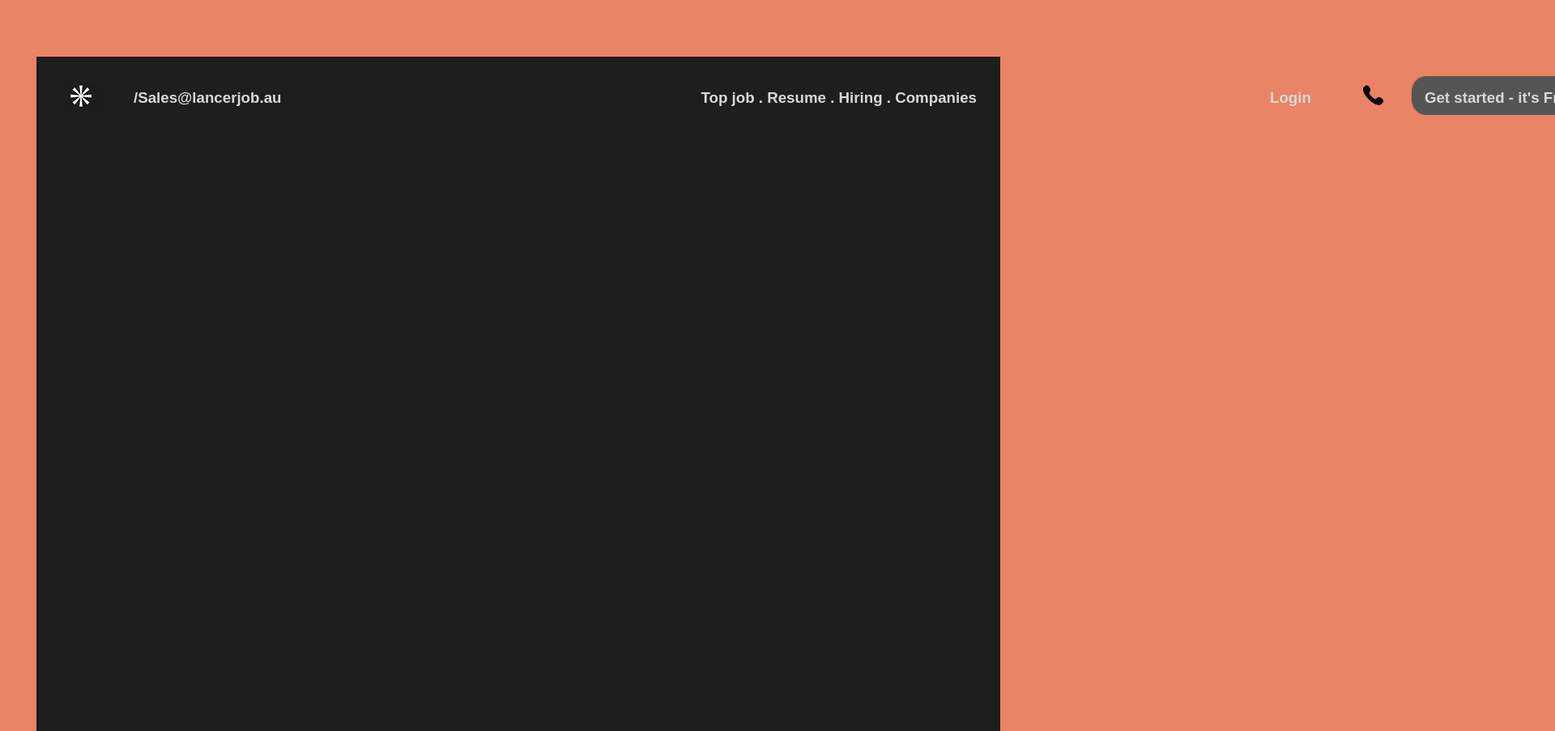
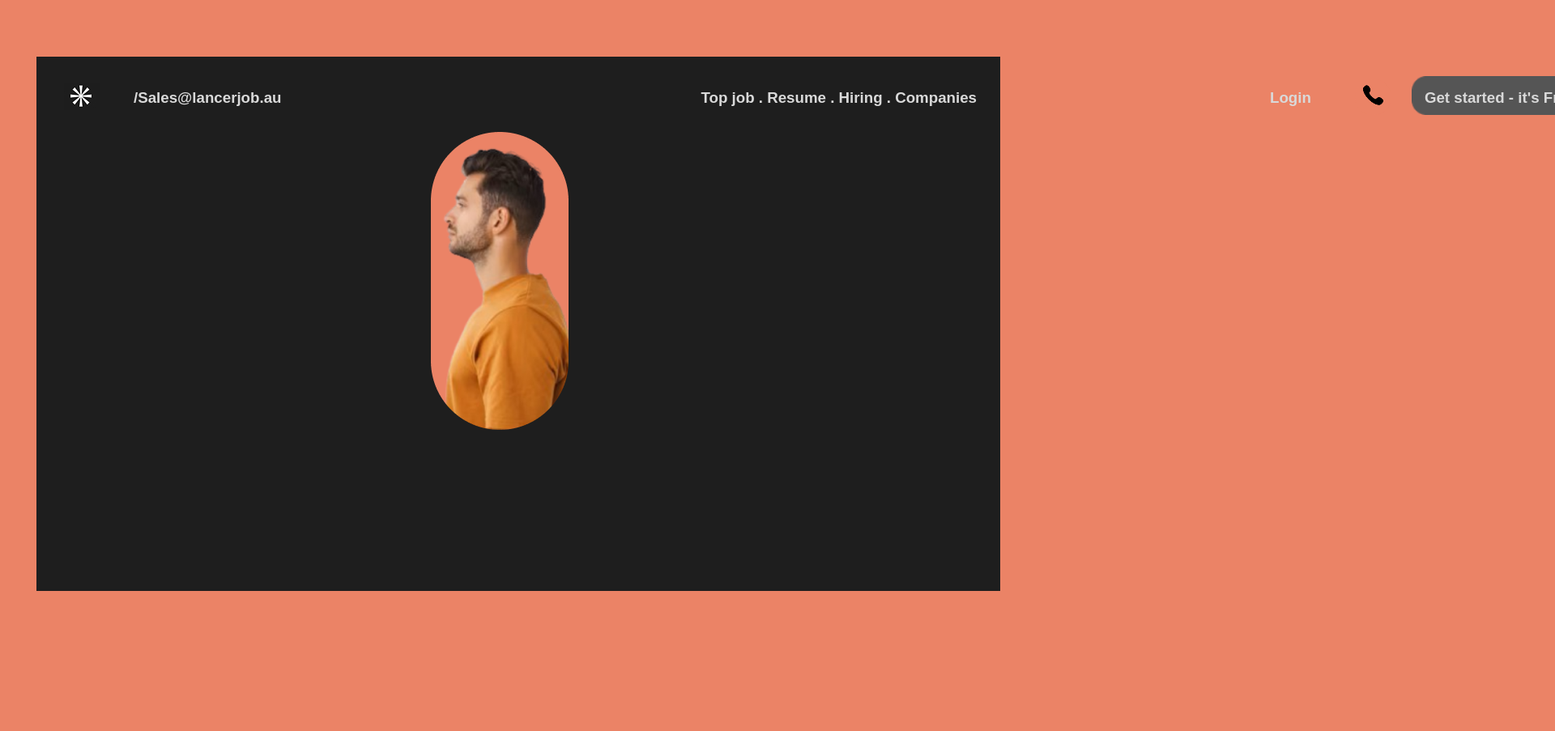
Before and after one commit to Vitorisidio/projeto-figma, a plain HTML site: page index.html in a window 1280 px wide. Shown: the top 903 px of the page at 81% size, 1920 px wide, since content can reach past the window. After the commit the page ends 800 px from the top, so only its background shows below. Drawn offline with Linux system fonts and the light colour scheme.

Commit message:
iniciando o main

```diff
--- a/index.html
+++ b/index.html
@@ -22,7 +22,11 @@
     </header>
 
     <main>
-           <div class="black"></div>
+           <div>
+            <div class = "modelo"><img src="img/modelo.png" alt=""></div>
+
+
+           </div>
 
 
     </main>
--- a/style.css
+++ b/style.css
@@ -24,84 +24,101 @@ header {
         display: flex;
         height: 76px;
         background-color: var(--primary-color);
-        margin: 70px 45px 0px 45px; /*define o espaçamento interno nessa ordem: cima, direita, baixo, esquerda */
+        margin: 70px 45px 0px 45px;
+        /*define o espaçamento interno nessa ordem: cima, direita, baixo, esquerda */
         align-items: center;
 }
 
 .asterisco img {
-        padding: 33px 0px 8px 34px;/*define o espaçamento interno nessa ordem: cima, direita, baixo, esquerda */
+        padding: 33px 0px 8px 34px;
+        /*define o espaçamento interno nessa ordem: cima, direita, baixo, esquerda */
 }
 
 .sales {
         color: var(--sixth-color);
-        position: relative; /*faz o elemento ficar na posição normal dele, mas permite movê-lo para os lados: left, right, top(para baixo e se add: "-" ele move para cima */
-        right: 250px;   /* move pra esquerda */
-        padding: 38px 0px 12px 27px;/*define o espaçamento interno nessa ordem: cima, direita, baixo, esquerda */
+        position: relative;
+        /*faz o elemento ficar na posição normal dele, mas permite movê-lo para os lados: left, right, top(para baixo e se add: "-" ele move para cima */
+        right: 250px;
+        /* move pra esquerda */
+        padding: 38px 0px 12px 27px;
+        /*define o espaçamento interno nessa ordem: cima, direita, baixo, esquerda */
 }
 
-.options{
+.options {
         color: var(--sixth-color);
-        position: relative; /*faz o elemento ficar na posição normal dele, mas permite movê-lo para os lados: left, right, top(para baixo e se add: "-" ele move para cima */
-        left: 268px;   /* move pra direita */
-        padding: 38px 0px 12px 0px;/*define o espaçamento interno nessa ordem: cima, direita, baixo, esquerda */
+        position: relative;
+        /*faz o elemento ficar na posição normal dele, mas permite movê-lo para os lados: left, right, top(para baixo e se add: "-" ele move para cima */
+        left: 268px;
+        /* move pra direita */
+        padding: 38px 0px 12px 0px;
+        /*define o espaçamento interno nessa ordem: cima, direita, baixo, esquerda */
 }
 
-.login{
+.login {
         color: var(--sixth-color);
-        position: relative; /*faz o elemento ficar na posição normal dele, mas permite movê-lo para os lados: left, right, top(para baixo e se add: "-" ele move para cima */
-        left: 630px;   /* move pra direita */
-        padding: 38px 0px 12px 0px;/*define o espaçamento interno nessa ordem: cima, direita, baixo, esquerda */
+        position: relative;
+        /*faz o elemento ficar na posição normal dele, mas permite movê-lo para os lados: left, right, top(para baixo e se add: "-" ele move para cima */
+        left: 630px;
+        /* move pra direita */
+        padding: 38px 0px 12px 0px;
+        /*define o espaçamento interno nessa ordem: cima, direita, baixo, esquerda */
 }
 
 
-.retangulo{
-        position: relative; /*faz o elemento ficar na posição normal dele, mas permite movê-lo para os lados: left, right, top(para baixo e se add: "-" ele move para cima */
-        left: 1660px;   /* move pra direita */
-         top: -1px;
-        padding: 38px 0px 12px 0px;/*define o espaçamento interno nessa ordem: cima, direita, baixo, esquerda */
-
+.retangulo img {
+        width: 220px;
+        /* largura do retangulo */
+        height: 48px;
+        /* tamanho do retangulo */
+        position: relative;
+        /*faz o elemento ficar na posição normal dele, mas permite movê-lo para os lados: left, right, top(para baixo e se add: "-" ele move para cima */
+        left: 1620px;
+        /* move pra direita */
+        top: 12px;
 }
 
-
-.retangulo img{
-        width: 220px;
-        height: 48px;
-        position: relative; /*faz o elemento ficar na posição normal dele, mas permite movê-lo para os lados: left, right, top(para baixo e se add: "-" ele move para cima */
-        right: 40px;   /* move pra direita */
-}
-
-.start{
+.start {
 
         color: var(--sixth-color);
-        position: relative; /*faz o elemento ficar na posição normal dele, mas permite movê-lo para os lados: left, right, top(para baixo e se add: "-" ele move para cima */
-        left: 770px;   /* move pra direita */
-        padding: 38px 0px 12px 0px;/*define o espaçamento interno nessa ordem: cima, direita, baixo, esquerda */
+        position: relative;
+        /*faz o elemento ficar na posição normal dele, mas permite movê-lo para os lados: left, right, top(para baixo e se add: "-" ele move para cima */
+        left: 770px;
+        /* move pra direita */
+        padding: 38px 0px 12px 0px;
+        /*define o espaçamento interno nessa ordem: cima, direita, baixo, esquerda */
 
 
 }
 
-.telefone{
+.telefone {
 
-         position: relative; /*faz o elemento ficar na posição normal dele, mas permite movê-lo para os lados: left, right, top(para baixo e se add: "-" ele move para cima */
-        left: 1330px;   /* move pra direita */
-         top: -1px;
-        padding: 38px 0px 12px 0px;/*define o espaçamento interno nessa ordem: cima, direita, baixo, esquerda */
+        position: relative;
+        /*faz o elemento ficar na posição normal dele, mas permite movê-lo para os lados: left, right, top(para baixo e se add: "-" ele move para cima */
+        left: 1330px;
+        /* move pra direita */
+        top: -1px;
+        padding: 38px 0px 12px 0px;
+        /*define o espaçamento interno nessa ordem: cima, direita, baixo, esquerda */
 
 
 }
 
 /*---------------------------------------------- MAIN---------------------------------------------- */
 
-.black {
+main {
         display: flex;
+        flex-direction: column;
         height: 757px;
         background-color: var(--primary-color);
-        margin: 0px 45px 70px 45px;/* cima, direita, baixo, esquerda */
+        margin: 0px 45px 70px 45px;
+}
+
+
+
+
+
+.modelo {
+
+
 
 }
-
-main {
-    flex-grow: 1;
-    display: flex;
-    flex-direction: column;
-}
```
